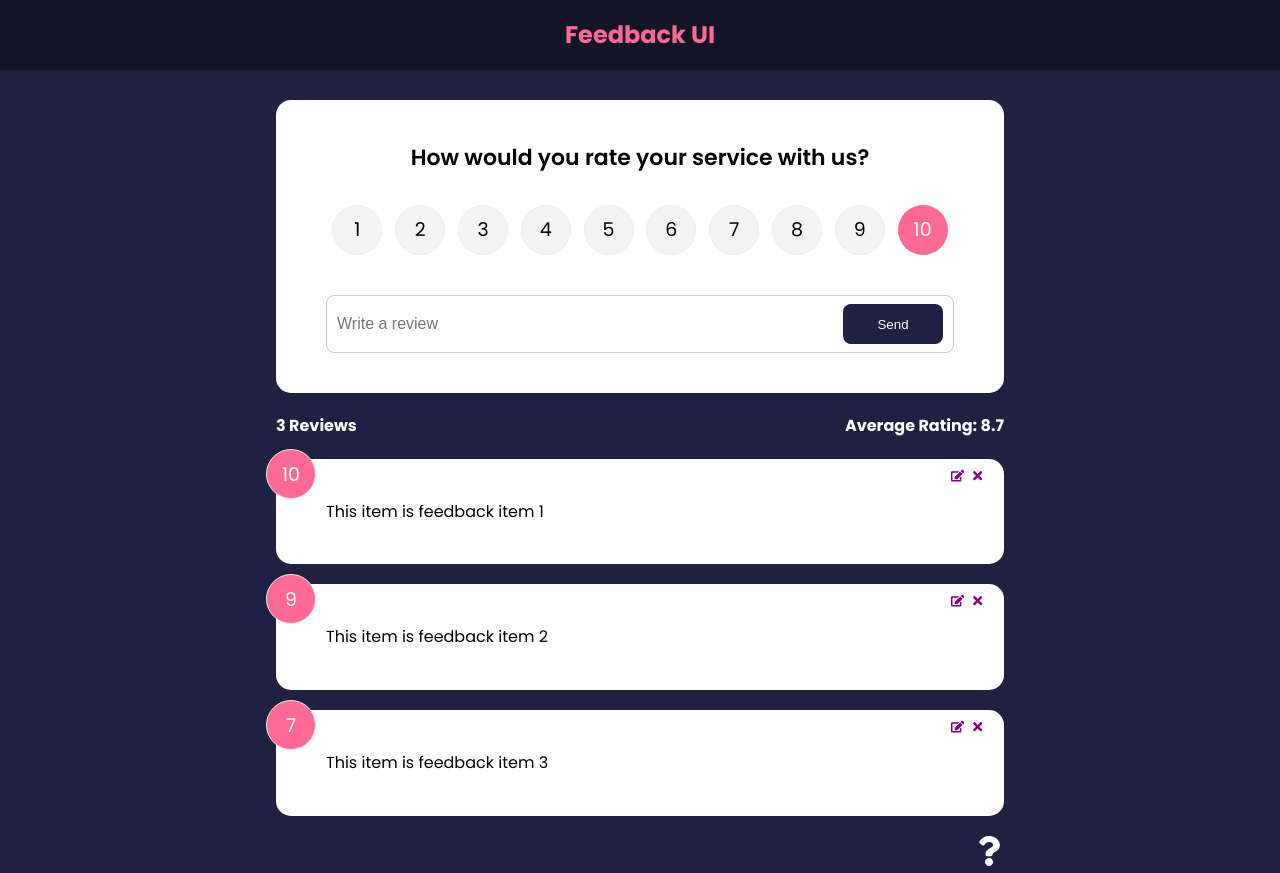
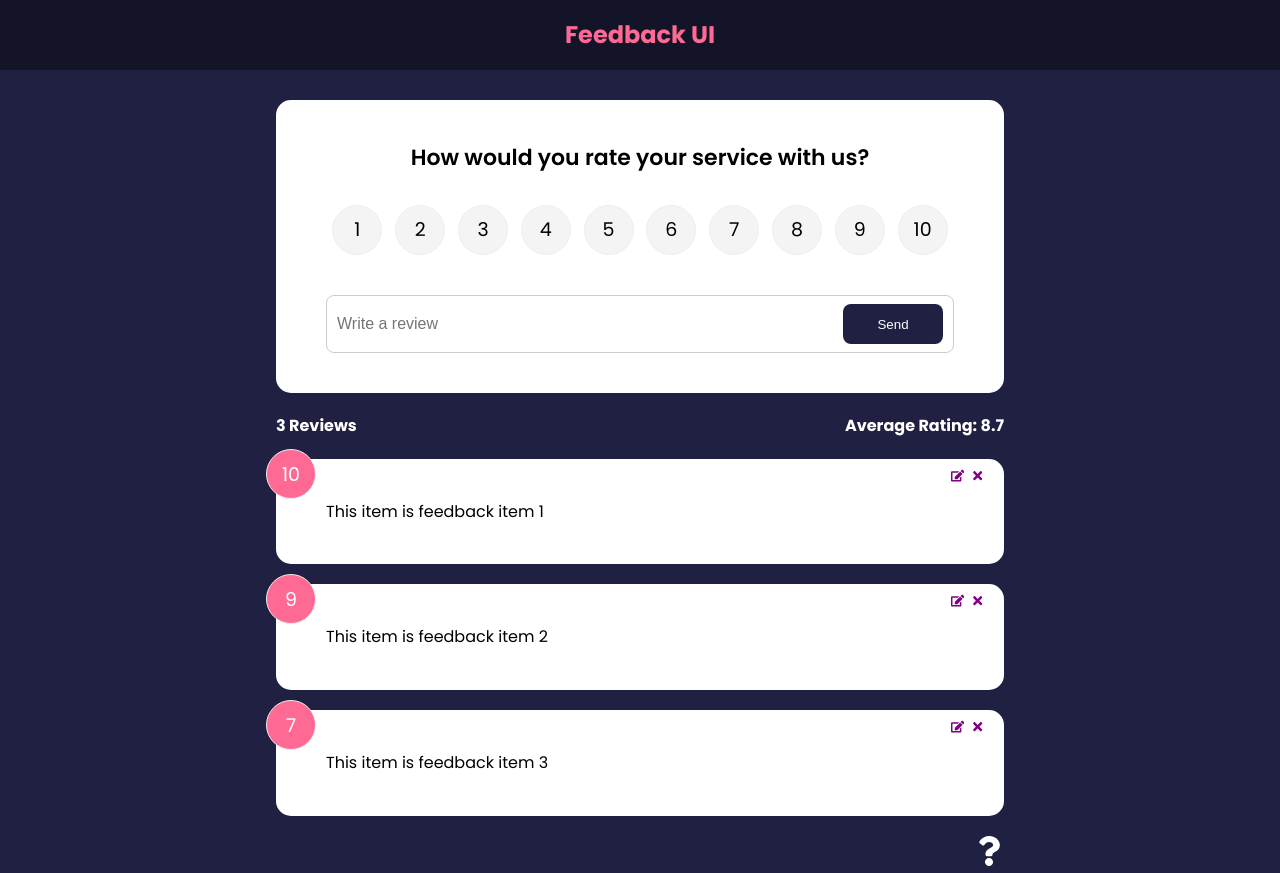
Before and after one commit to miquelespinosa2/feedback-react-app, a React (Create React App) app: page / in a window 1280 px wide. Built offline with nearby package versions, Linux system fonts and the light colour scheme.

Commit message:
modified the edit button so that it works

```diff
--- a/src/components/FeedbackForm.jsx
+++ b/src/components/FeedbackForm.jsx
@@ -1,4 +1,4 @@
-import {useState, useContext} from 'react'
+import {useState, useContext, useEffect} from 'react'
 import RatingSelect from './RatingSelect'
 import React from 'react'
 import Card from './shared/Card'
@@ -11,7 +11,15 @@
   const [btnDisabled, setBtnDisabled] = useState(true)
   const [message, setMessage] = useState('')
 
-  const {addFeedback} = useContext(FeedbackContext)
+  const { addFeedback, feedbackEdit } = useContext(FeedbackContext)
+
+  useEffect(() => {
+    if(feedbackEdit.edit === true) {
+      setBtnDisabled(false)
+      setText(feedbackEdit.item.text)
+      setRating(feedbackEdit.item.rating)
+    }
+  }, [feedbackEdit])
 
   const handleTextChange = (e) => {
     if(text === '') {
--- a/src/components/RatingSelect.jsx
+++ b/src/components/RatingSelect.jsx
@@ -1,8 +1,15 @@
 import React from 'react'
-import { useState } from 'react'
+import { useState, useContext, useEffect } from 'react'
+import FeedbackContext from '../context/FeedbackContext'
 
 function RatingSelect({select}) {
   const [selected, setSelected] = useState(10)
+
+  const { feedbackEdit } = useContext(FeedbackContext)
+
+  useEffect(() => {
+    setSelected(feedbackEdit.item.rating)
+  }, [feedbackEdit])
 
   const handleChange = (e) => {
     setSelected(+e.currentTarget.value)
--- a/src/context/FeedbackContext.jsx
+++ b/src/context/FeedbackContext.jsx
@@ -52,6 +52,7 @@
     deleteFeedback,
     addFeedback,
     editFeedback,
+    feedbackEdit,
   }}>
     {children}
   </FeedbackContext.Provider>
```
